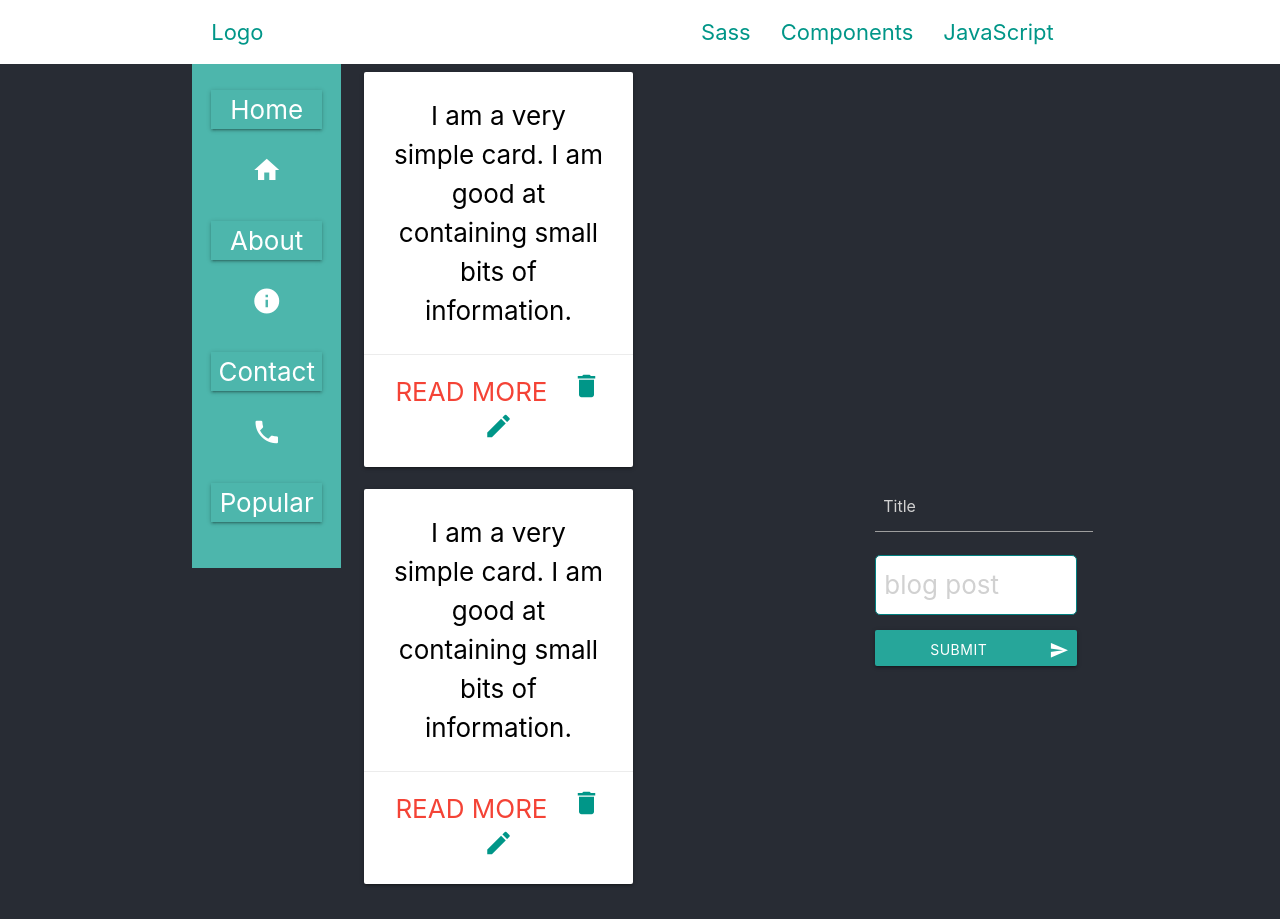
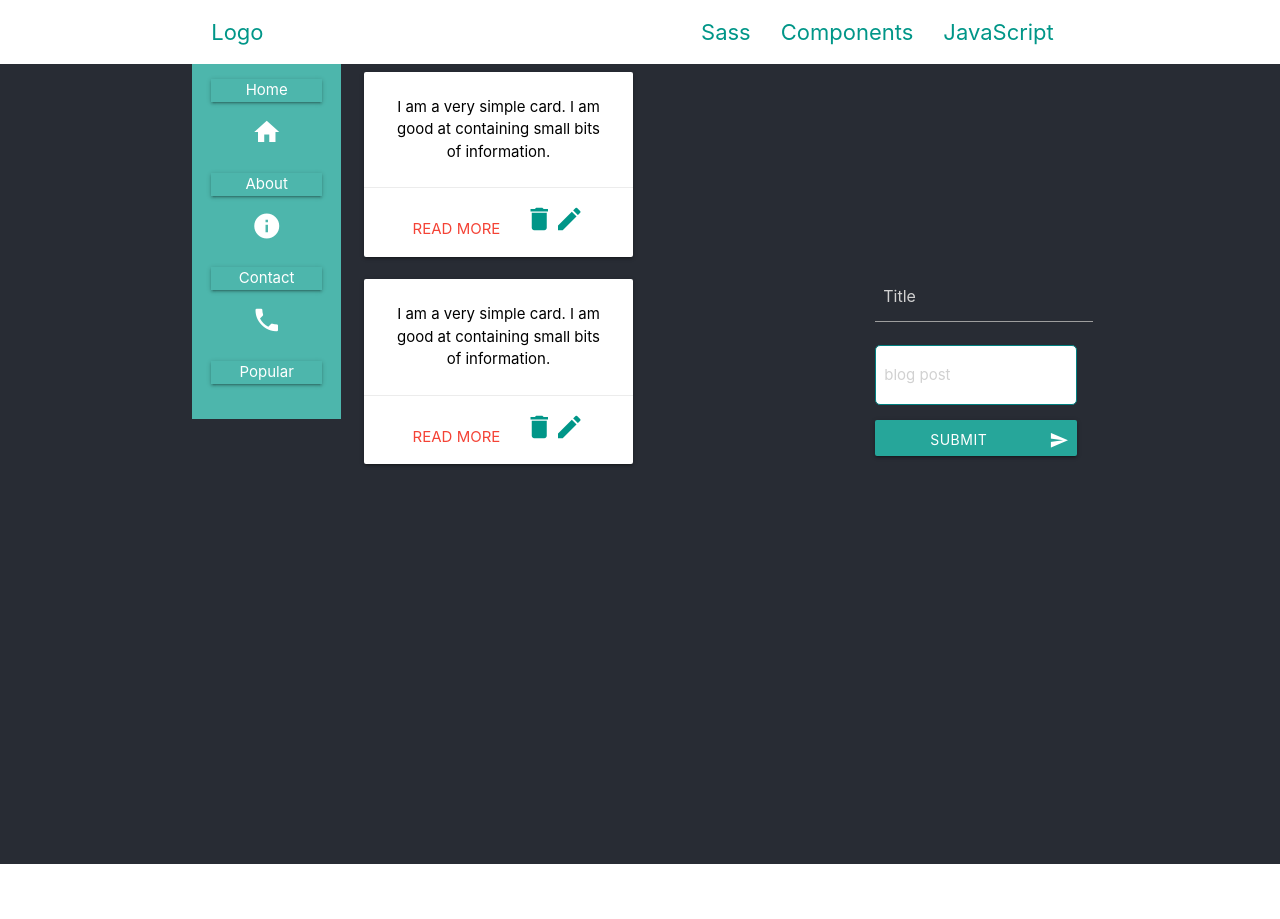
Before and after one commit to Mukundi-Mbugi/codey-client-side, a React (Create React App) app: page / in a window 1280 px wide. After the commit the page ends 864 px from the top, so only its background shows below. Built offline with nearby package versions, Linux system fonts and the light colour scheme.

Commit message:
sidebar styling

```diff
--- a/src/App.css
+++ b/src/App.css
@@ -19,12 +19,13 @@
 .App-header {
   background-color: #282c34;
   min-height: 100vh;
-  display: flex;
+  color: white;
+  /* display: flex;
   flex-direction: column;
   align-items: center;
-  justify-content: center;
-  font-size: calc(10px + 2vmin);
-  color: white;
+  justify-content: center; */
+  /* font-size: calc(10px + 2vmin);
+   /* color: white;  */
 }
 
 .App-link {
@@ -40,6 +41,9 @@
   height: 4rem;
   border-radius: 5px;
 }
+.form1{
+  top: 0!important;
+}
 .form1 button{
   padding: 2px 8px !important;
   margin-top: 1rem;
--- a/src/App.js
+++ b/src/App.js
@@ -1,4 +1,4 @@
-
+import './index.css'
 import './App.css';
 import Home from './components/Home.js';
 import Navbar from './components/Navbar';
```
